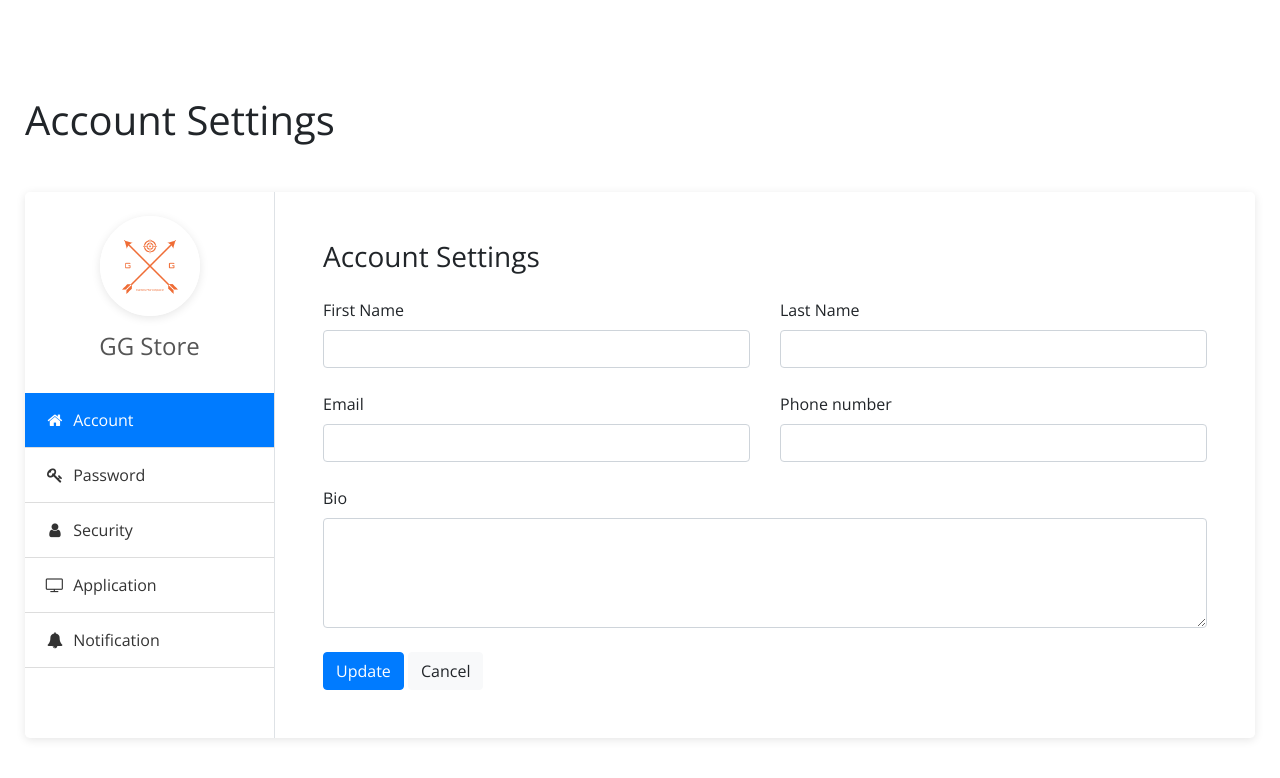
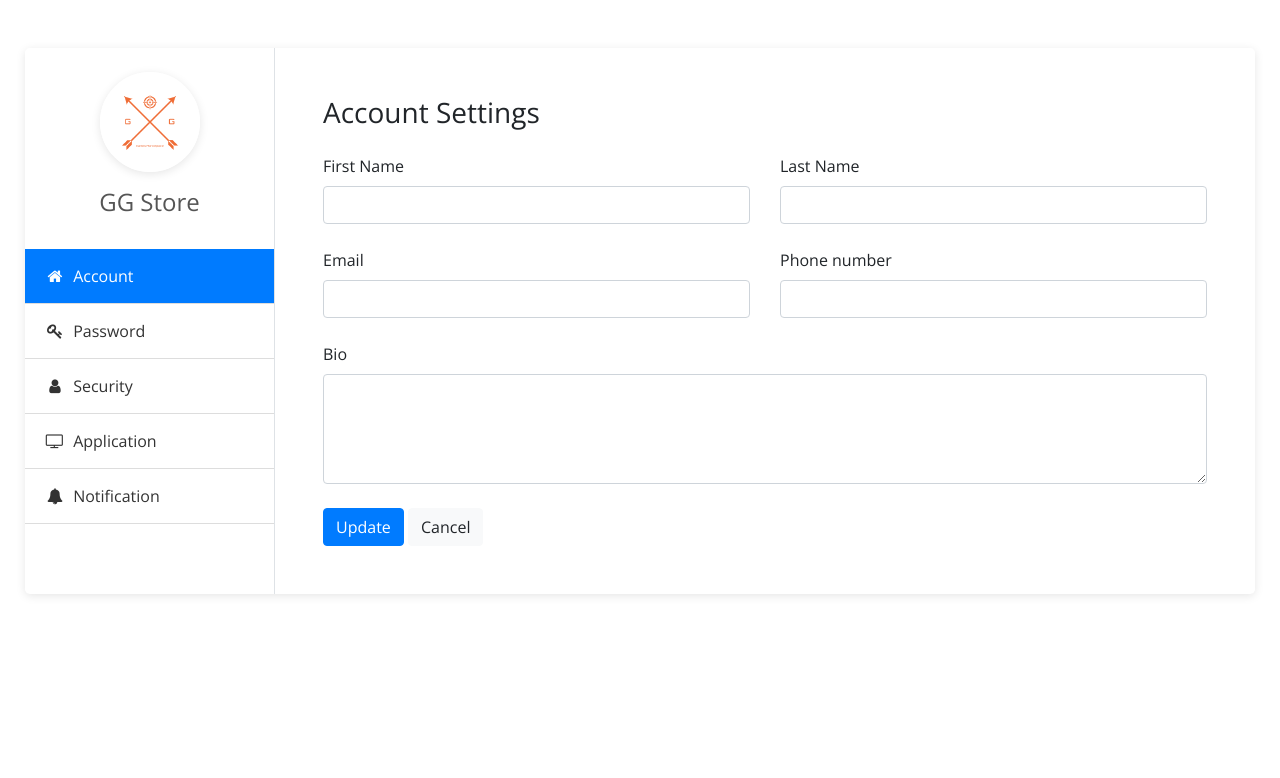
Before and after one commit to EmCodesStuff/GroupProject, a plain HTML site: page Game Marketplace website/html/settings.html in a window 1280 px wide. Drawn offline with nearby package versions, Linux system fonts and the light colour scheme.

Commit message:
Update settings.html

```diff
--- a/Game Marketplace website/html/settings.html
+++ b/Game Marketplace website/html/settings.html
@@ -13,9 +13,8 @@
 </head>
 
 <body>
-    <section class="py-5 my-5">
     <div class="container">
-            <h1 class="mb-5">Account Settings</h1>
+        <h1 class="mb-5"></h1>
         <div class="bg-white shadow rounded-lg d-block d-sm-flex">
             <div class="profile-tab-nav border-right">
                 <div class="p-4">
@@ -203,7 +202,6 @@
             </div>
         </div>
     </div>
-    </section>
 
 
     <script src="https://code.jquery.com/jquery-3.2.1.slim.min.js"></script>
```
Lines whose indentation alone changed are shown as unchanged.
